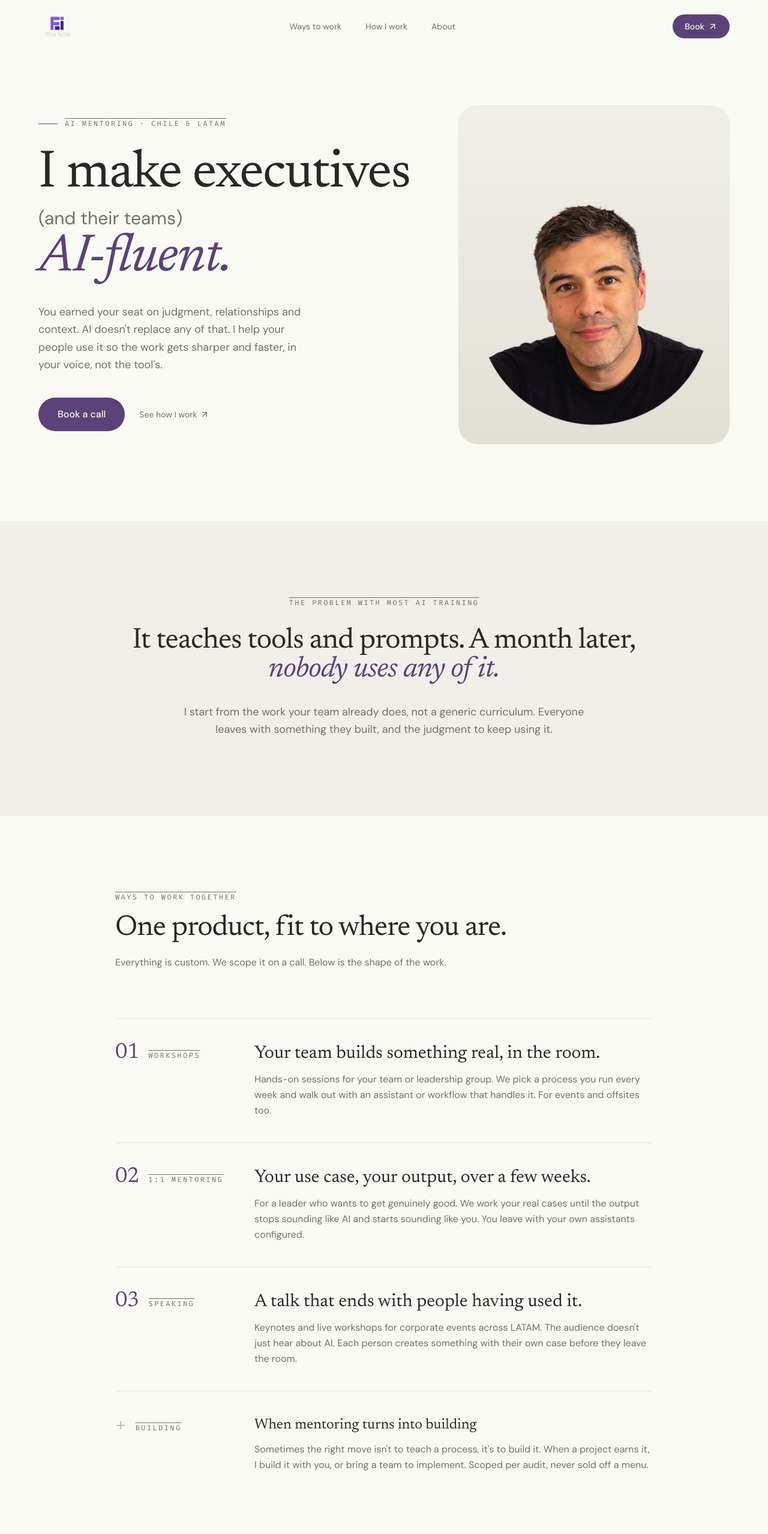
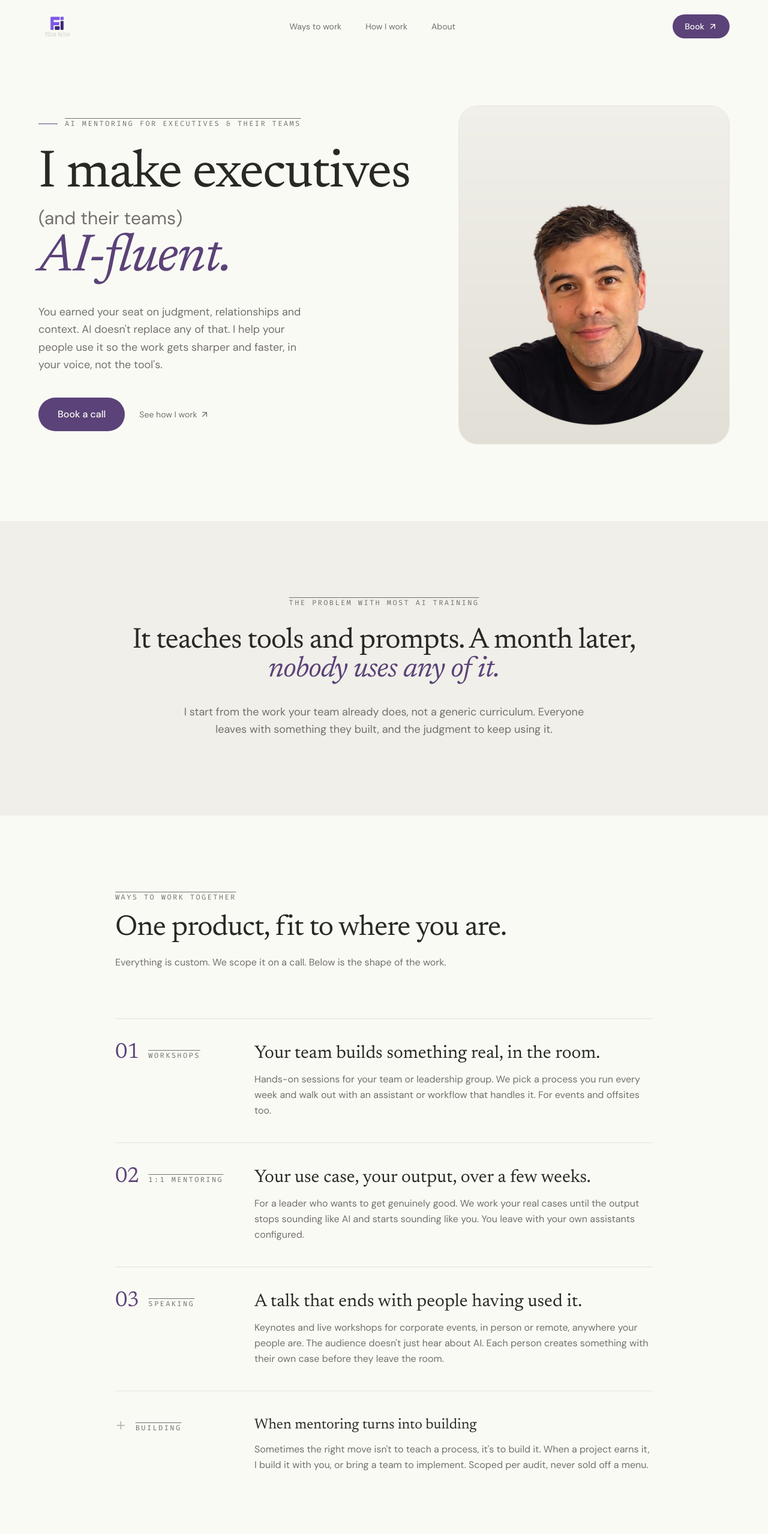
Before and after one commit to carlosacunau/fiba-labs-website, a React (Vite) app: page / in a window 1280 px wide. Shown: the top 2558 px of the page at 60% size. Built offline with nearby package versions, Linux system fonts and the light colour scheme.

Commit message:
copy: de-anchor from Chile/LATAM -> global/Americas, US-friendly
- Hero overline, speaking offer, stage caption, footer now global
- Kept LATAM in career-history (real credential) + Santiago base (honest)
Per Carlos: don't cap reach geographically, want US/Cowork-global.

```diff
--- a/src/App.jsx
+++ b/src/App.jsx
@@ -118,7 +118,7 @@ const Hero = () => {
         <div className="lg:col-span-7 space-y-8">
           <div className="hero-elem overline flex items-center gap-3">
             <span className="w-8 h-px bg-accent"></span>
-            AI mentoring · Chile &amp; LATAM
+            AI mentoring for executives &amp; their teams
           </div>
           <h1 className="display-serif text-text text-5xl md:text-7xl lg:text-[5.5rem]">
             <span className="hero-elem block">I make executives</span>
@@ -188,7 +188,7 @@ const ways = [
     num: '03',
     label: 'Speaking',
     title: 'A talk that ends with people having used it.',
-    desc: "Keynotes and live workshops for corporate events across LATAM. The audience doesn't just hear about AI. Each person creates something with their own case before they leave the room.",
+    desc: "Keynotes and live workshops for corporate events, in person or remote, anywhere your people are. The audience doesn't just hear about AI. Each person creates something with their own case before they leave the room.",
   },
 ];
 
@@ -290,7 +290,7 @@ const Proof = () => {
             className="absolute inset-0 rounded-2xl border-0"
           />
           <div className="absolute bottom-0 left-0 right-0 p-6 md:p-8 bg-gradient-to-t from-black/60 to-transparent z-10">
-            <p className="text-white font-sans font-medium">On stage · corporate events across LATAM</p>
+            <p className="text-white font-sans font-medium">On stage · corporate events and leadership offsites</p>
           </div>
         </div>
       </div>
@@ -371,7 +371,7 @@ const Footer = () => {
         <div className="md:col-span-2">
           <img src="/logo.png" alt="Fiba Labs" className="h-12 w-auto mb-6" />
           <p className="text-muted max-w-sm text-sm leading-relaxed font-sans">
-            AI mentoring for executives and their teams. I help your people use AI without losing the judgment that made them good. Chile and LATAM.
+            AI mentoring for executives and their teams. I help your people use AI without losing the judgment that made them good. Working with leaders across the Americas, in person and remote.
           </p>
         </div>
         <div>
```
